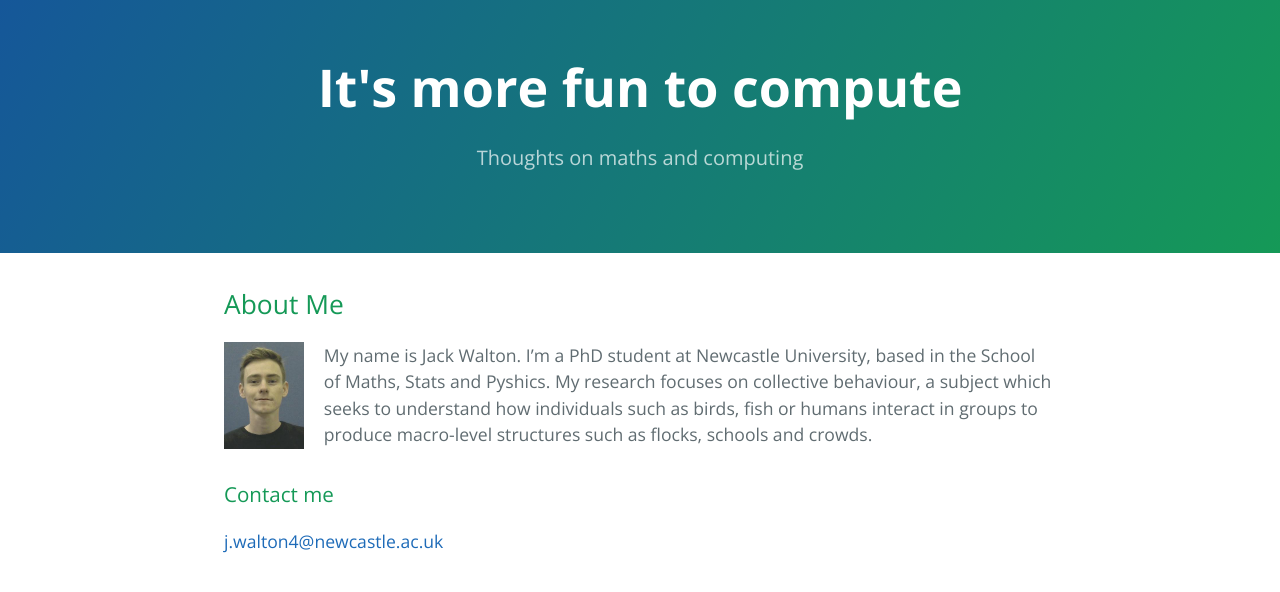
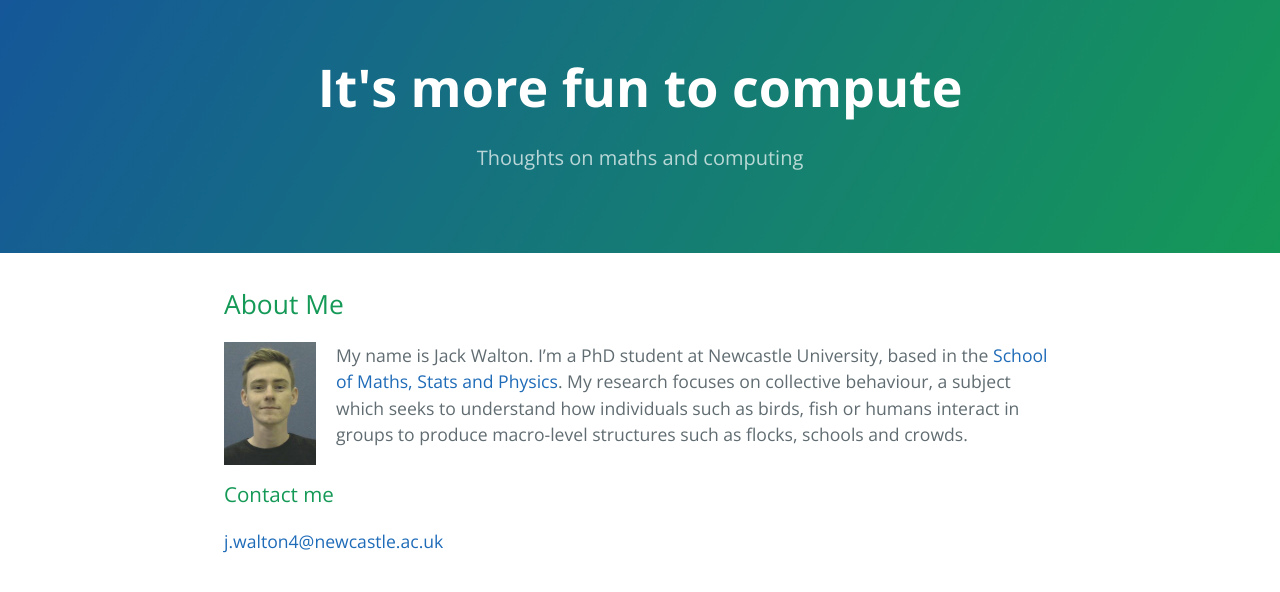
Before and after one commit to jwalton3141/jwalton3141.github.io, a Jekyll site: the page built from about.md, in a window 1280 px wide. Shown: the top 592 px of the page. Built offline with Jekyll 4.4.1, drawn with Linux system fonts in a browser that asks for light colours; our own code applies the rules of GitHub Pages for plain Markdown files.

Commit message:
Improve photo positioning and add link to school

```diff
--- a/about.md
+++ b/about.md
@@ -4,9 +4,10 @@
 
 ## About Me
 
-<img style="float: left;width: 12%; height: 12%; padding-right:20px" src="/assets/portrait.jpg">
+<img style="float: left; padding-right:20px" width="112" height="123" src="/assets/portrait.jpg">
 
-My name is Jack Walton. I'm a PhD student at Newcastle University, based in the School of Maths, Stats and Pyshics. My research focuses on collective behaviour, a subject which seeks to understand how individuals such as birds, fish or humans interact in groups to produce macro-level structures such as flocks, schools and crowds.
+My name is Jack Walton. I'm a PhD student at Newcastle University, based in the [School of Maths, Stats and Physics](https://www.ncl.ac.uk/maths-physics/research/). My research focuses on collective behaviour, a subject which seeks to understand how individuals such as birds, fish or humans interact in groups to produce macro-level structures such as flocks, schools and crowds.
+
 
 ### Contact me
 
```
